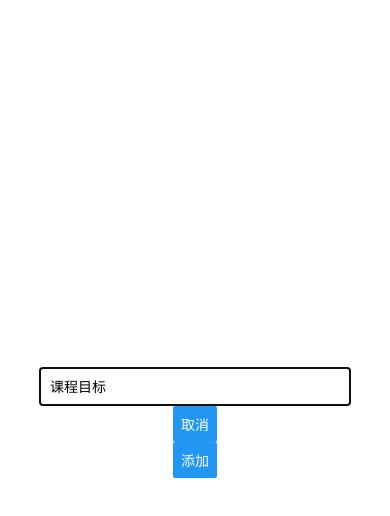
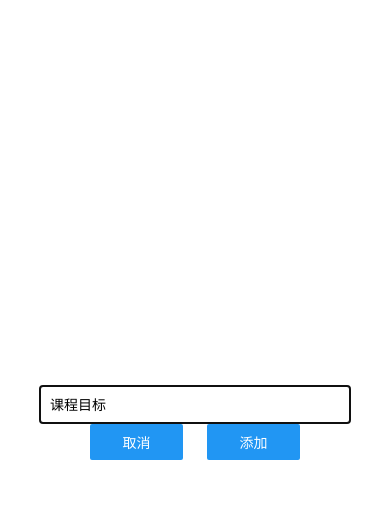
Before and after one commit to montilloo/React-Native---The-Practical-Guide, a React Native app: screen / in a window 390 px wide. Both pictures are taken after a click on the button "添加目标". Shown: the top 516 px of the page. Built offline with nearby package versions, Linux system fonts and the light colour scheme.

Commit message:
Finishing the Modal Styling;

```diff
--- a/components/GoalInput.js
+++ b/components/GoalInput.js
@@ -22,8 +22,14 @@ const GoalInput = props => {
 					onChangeText={goalInputHandler}
 					value={enteredGoal}
 				/>
-				<Button title='取消' onPress={props.onCancelAdditional}/>
-				<Button title="添加" onPress={goalAddHandler}/>
+				<View style={styles.buttonContainer}>
+					<View style={styles.button}>
+						<Button title='取消' onPress={props.onCancelAdditional}/>
+					</View>
+					<View style={styles.button}>
+						<Button title="添加" onPress={goalAddHandler}/>
+					</View>
+				</View>
 			</View>
 		</Modal>
 	);
@@ -31,7 +37,15 @@ const GoalInput = props => {
 
 const styles = StyleSheet.create({
 	inputContainer: {flex: 1, justifyContent: 'center', alignItems: 'center'},
-	input: {width: '80%', borderColor: "black", borderWidth: 1, padding: 10}
+	input: {width: '80%', borderColor: "black", borderWidth: 1, padding: 10},
+	buttonContainer: {
+		flexDirection: "row",
+		justifyContent: "space-around",
+		width: '60%'
+	},
+	button: {
+		width: '40%'
+	}
 });
 
 export default GoalInput;
```
